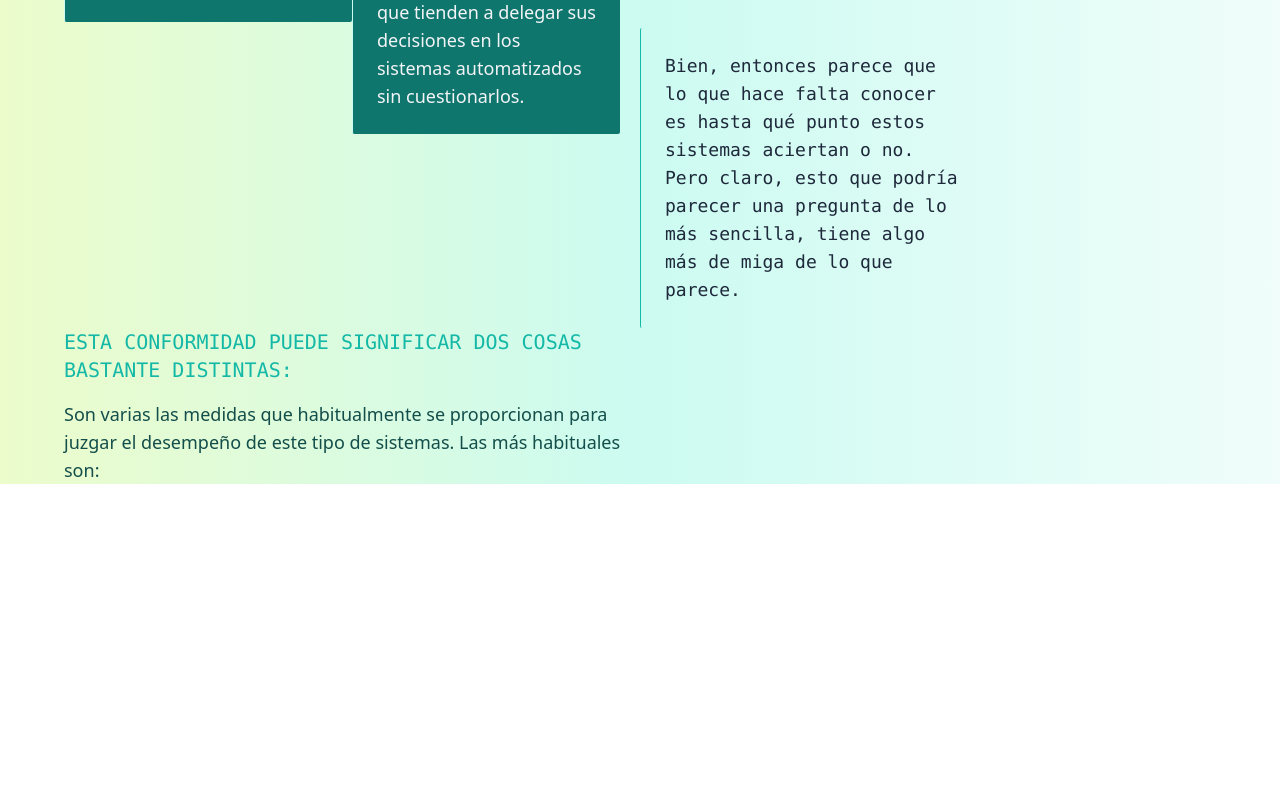
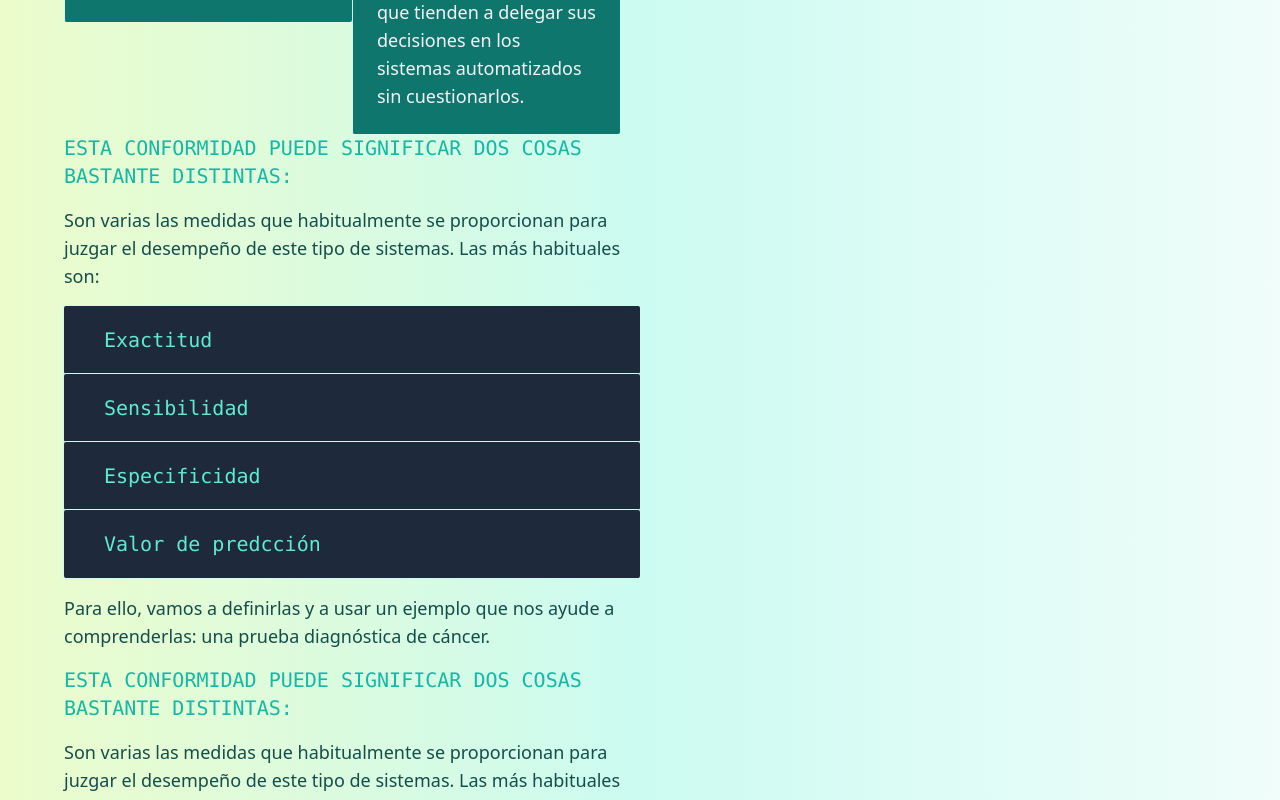
Before and after one commit to karlosgliberal/bikolabs-historias, a SvelteKit app: page / in a window 1280 px wide. Shown: the part 1240-2040 px from the top of the page. Before the commit the page ends 1724 px from the top, so only its background shows below. Built offline with nearby package versions, Linux system fonts and the light colour scheme.

Commit message:
Añadido Scroll de svelte

```diff
--- a/package.json
+++ b/package.json
@@ -20,6 +20,7 @@
   },
   "type": "module",
   "dependencies": {
+    "@sveltejs/svelte-scroller": "^2.0.7",
     "svelte-prism": "^1.1.6"
   }
 }
--- a/src/lib/Base.svelte
+++ b/src/lib/Base.svelte
@@ -3,7 +3,7 @@
 </script>
 
 <!-- Base -->
-<div class="sm:w sm:mx-auto mt-4">
+<div class="sm:w sm:mx-auto mt-4 mb-4">
   <p class="text-lg leading-7 teal font-light text-teal-900">
     {text}
   </p>
--- /dev/null
+++ b/src/lib/Log.svelte
@@ -0,0 +1,10 @@
+<script>
+  export let index = 0;
+</script>
+
+<!-- Header -->
+<div class="sm:w sm:mx-auto">
+  <p class="bg-teal-400">
+    Log: {index}
+  </p>
+</div>
--- /dev/null
+++ b/src/lib/PastillaAzul.svelte
@@ -0,0 +1,30 @@
+<script>
+  export let text = "";
+  export let title = "";
+</script>
+
+<!-- Pastilla Azul Doble  -->
+<div>
+  <div
+    class="relative bg-slate-800 px-4 py-5 shadow-sm ring-1 ring-teal-100 rounded-sm"
+  >
+    <div class="ml-6 max-w-md">
+      <div class="space-y-2">
+        <p class="text-teal-300 text-xl justify-center font-mono">{title}</p>
+      </div>
+    </div>
+  </div>
+  {#if text != ""}
+    <div
+      class="relative bg-slate-800  py-5 shadow-sm ring-1 ring-teal-100 sm:w-3/5 sm:max-w-lg rounded-sm"
+    >
+      <div class="mx-auto max-w-md">
+        <div class="space-y-2">
+          <p class="text-lg leading-7 text-gray-100 font-light">
+            {text}
+          </p>
+        </div>
+      </div>
+    </div>
+  {/if}
+</div>
--- a/src/routes/+layout.svelte
+++ b/src/routes/+layout.svelte
@@ -1,6 +1,5 @@
 <script>
   import "../app.css";
-
   function getCurrentDate() {
     const today = new Date();
     const dd = String(today.getDate()).padStart(2, "0");
--- a/src/routes/+page.svelte
+++ b/src/routes/+page.svelte
@@ -5,6 +5,11 @@
   import BloqueBordeLateral from "../lib/BloqueBordeLateral.svelte";
   import Bloqueverde from "../lib/Bloqueverde.svelte";
   import Base from "../lib/Base.svelte";
+  import PastillaAzul from "../lib/PastillaAzul.svelte";
+  import Scroller from "@sveltejs/svelte-scroller";
+  import Log from "../lib/Log.svelte";
+
+  let index, offset, progress;
 </script>
 
 <svelte:head>
@@ -52,20 +57,61 @@
     </div>
 
     <div class="lg">
+      <Scroller
+        top={0.5}
+        bottom={0.5}
+        threshold={0.5}
+        bind:index
+        bind:offset
+        bind:progress
+      >
+        <div slot="background">
+          <Log index={index + 1} />
+        </div>
+        <div slot="foreground">
+          <section>
             <BloqueBordeLateral
               text="¿Cómo de crítico es que la conformidad se deba a uno u otro de estos motivos?"
               mayusculas="true"
             />
+          </section>
+          <section>
             <BloqueBordeLateral
               text="Bueno, podríamos pensar que todo depende de cuánto acierte el sistema,
       ¿no? Si el sistema acierta mucho, una alta conformidad supondría tomar buenas decisiones,
       independientemente de a qué se deba esa conformidad."
               mayusculas="false"
             />
+          </section>
+          <section>
             <BloqueBordeLateral
               text="Bien, entonces parece que lo que hace falta conocer es hasta qué punto estos sistemas aciertan o no.
       Pero claro, esto que podría parecer una pregunta de lo más sencilla, tiene algo más de miga de lo que parece."
               mayusculas="false"
+            />
+          </section>
+        </div>
+      </Scroller>
+    </div>
+  </div>
+</section>
+
+<section>
+  <div class="grid grid-cols-2">
+    <div class="lg:order-first lg:row-span-2">
+      <Header
+        text="Esta conformidad puede significar dos cosas bastante distintas:"
+      />
+      <Base
+        text="Son varias las medidas que habitualmente se proporcionan para juzgar el desempeño de este tipo de sistemas.
+        Las más habituales son:"
+      />
+      <PastillaAzul title="Exactitud" />
+      <PastillaAzul title="Sensibilidad" />
+      <PastillaAzul title="Especificidad" />
+      <PastillaAzul title="Valor de predcción" />
+      <Base
+        text="Para ello, vamos a definirlas y a usar un ejemplo que nos ayude a comprenderlas: una prueba diagnóstica de cáncer."
       />
     </div>
   </div>
@@ -81,6 +127,33 @@
         text="Son varias las medidas que habitualmente se proporcionan para juzgar el desempeño de este tipo de sistemas.
         Las más habituales son:"
       />
+      <PastillaAzul title="Exactitud" />
+      <PastillaAzul title="Sensibilidad" />
+      <PastillaAzul title="Especificidad" />
+      <PastillaAzul title="Valor de predcción" />
+      <Base
+        text="Para ello, vamos a definirlas y a usar un ejemplo que nos ayude a comprenderlas: una prueba diagnóstica de cáncer."
+      />
     </div>
   </div>
 </section>
+<section>
+  <div class="grid grid-cols-2">
+    <div class="lg:order-first lg:row-span-2">
+      <Header
+        text="Esta conformidad puede significar dos cosas bastante distintas:"
+      />
+      <Base
+        text="Son varias las medidas que habitualmente se proporcionan para juzgar el desempeño de este tipo de sistemas.
+        Las más habituales son:"
+      />
+      <PastillaAzul title="Exactitud" />
+      <PastillaAzul title="Sensibilidad" />
+      <PastillaAzul title="Especificidad" />
+      <PastillaAzul title="Valor de predcción" />
+      <Base
+        text="Para ello, vamos a definirlas y a usar un ejemplo que nos ayude a comprenderlas: una prueba diagnóstica de cáncer."
+      />
+    </div>
+  </div>
+</section>
--- /dev/null
+++ b/src/routes/sroll/+page.svelte
@@ -0,0 +1,28 @@
+<script>
+  import Scroller from "@sveltejs/svelte-scroller";
+
+  let index, offset, progress;
+</script>
+
+<Scroller top={0.2} bottom={0.8} bind:index bind:offset bind:progress>
+  <div slot="background">
+    <p>
+      This is the background content. It will stay fixed in place while the
+      foreground scrolls over the top.
+    </p>
+
+    <p>Section {index + 1} is currently active.</p>
+  </div>
+
+  <div slot="foreground">
+    <section>This is the first section.</section>
+    <section>This is the second section.</section>
+    <section>This is the third section.</section>
+  </div>
+</Scroller>
+
+<style>
+  section {
+    height: 80vh;
+  }
+</style>
```
Also changed, not shown: 1 other file (tests, documents, lock files or other folders). Lines whose indentation alone changed are shown as unchanged.
